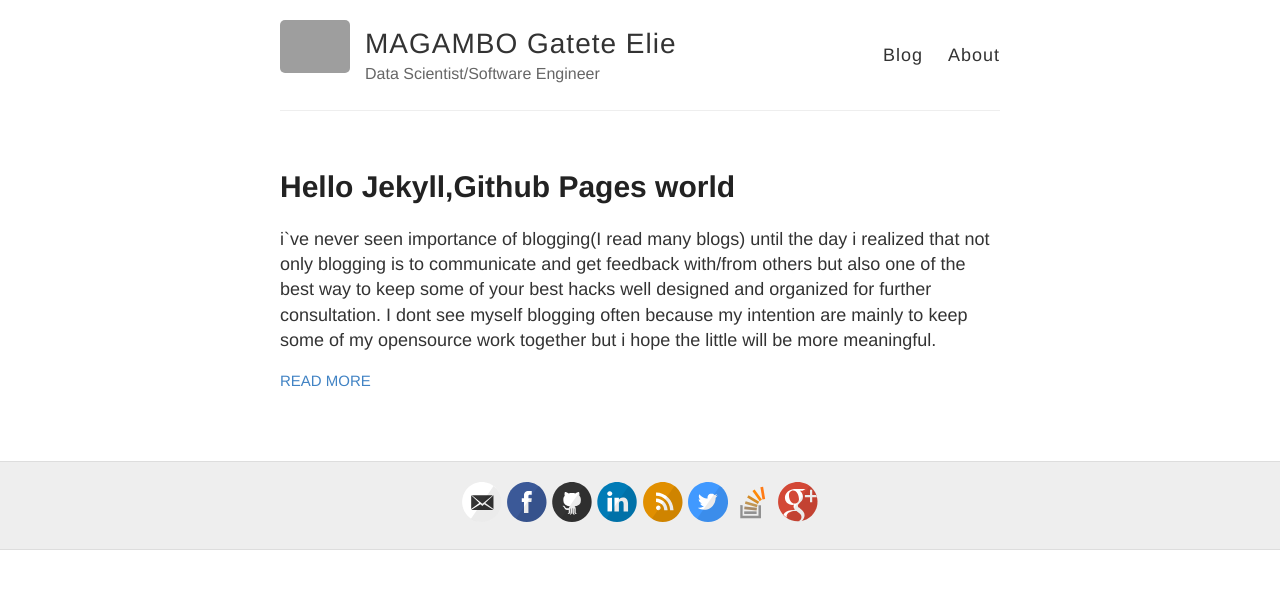
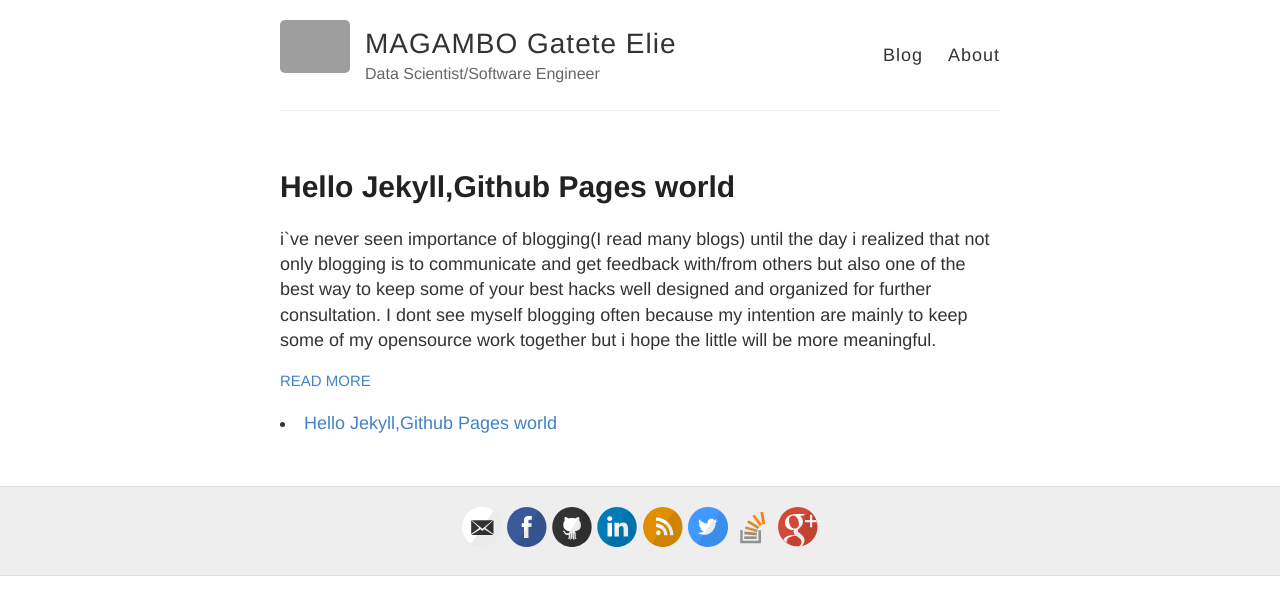
Before and after one commit to eliethesaiyan/eliethesaiyan.github.io, a Jekyll site: the page built from index.html, in a window 1280 px wide. Shown: the top 615 px of the page. Built offline with Jekyll 4.4.1, drawn with Linux system fonts in a browser that asks for light colours; Markdown is read by kramdown in place of the engine named in the settings; grey boxes are pictures that could not be loaded.

Commit message:
Added the sidebar

```diff
--- a/_layouts/default.html
+++ b/_layouts/default.html
@@ -36,6 +36,17 @@
 
     <div id="main" role="main" class="container">
       {{ content }}
+      <div id="sidebar" class="span2">
+          {% for post in site.posts % }
+          {% assign currentdate = post.date | date: "%Y" %}
+          {% if currentdate != date %}
+          <li id="y{{currentdate}}">{{currentdate}}</li>
+            {% assign date = currentdate %}
+          {% endif %}
+          <li><a href="{{post.url}}">{{post.title}}</a></li>
+          {% endfor %}
+
+      </div>
     </div>
 
     <div class="wrapper-footer">
```
